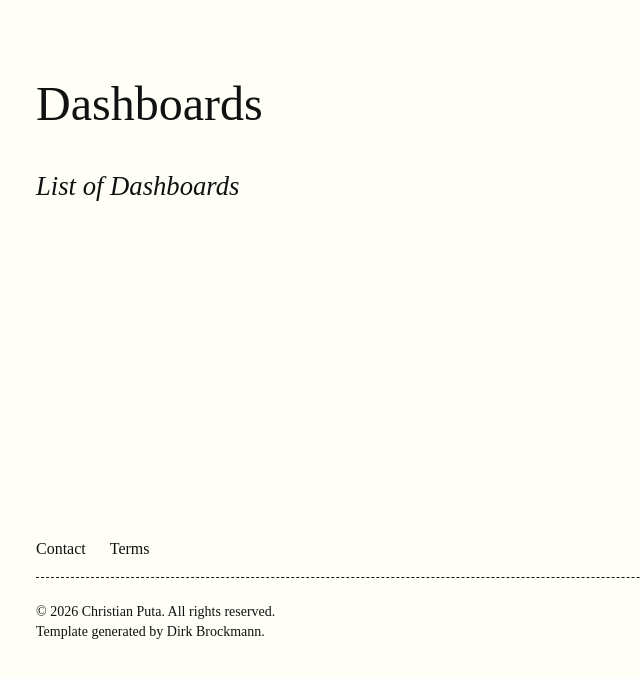
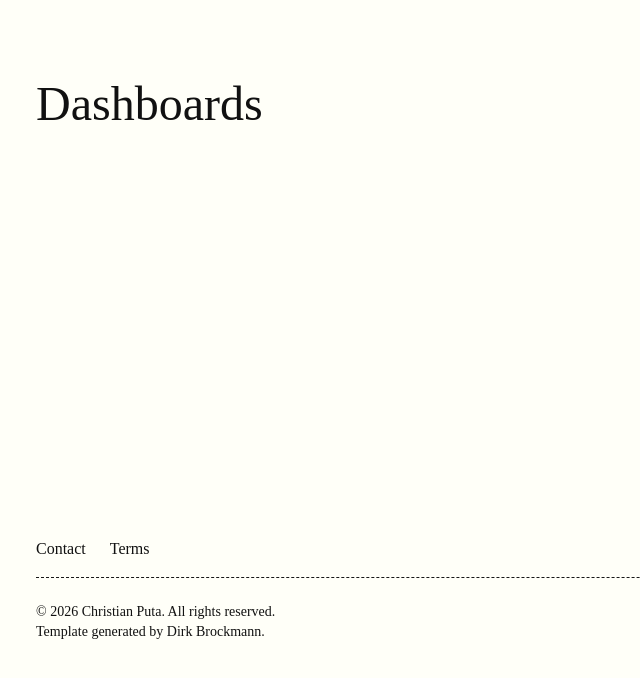
Before and after one commit to chrisputa/exercise_nutrition_immune_function, an Astro site: page /dashboards in a window 1280 px wide. Shown: the part 102-780 px from the top of the page, without its empty margins (92-732 px from the left). Built offline with nearby package versions, Linux system fonts and the light colour scheme; Astro itself is replaced by a stand-in of ours; a web font is replaced by a local one.

Commit message:
chore: update 2026-04-23T08:18:29Z

```diff
--- a/src/content/pages/dashboards/index.mdx
+++ b/src/content/pages/dashboards/index.mdx
@@ -3,5 +3,3 @@ title: "Dashboards"
 description: "Dashboards on topics relevant for Applied Sportsmedicine."
 showHeader: false
 ---
-
-### List of Dashboards
```
